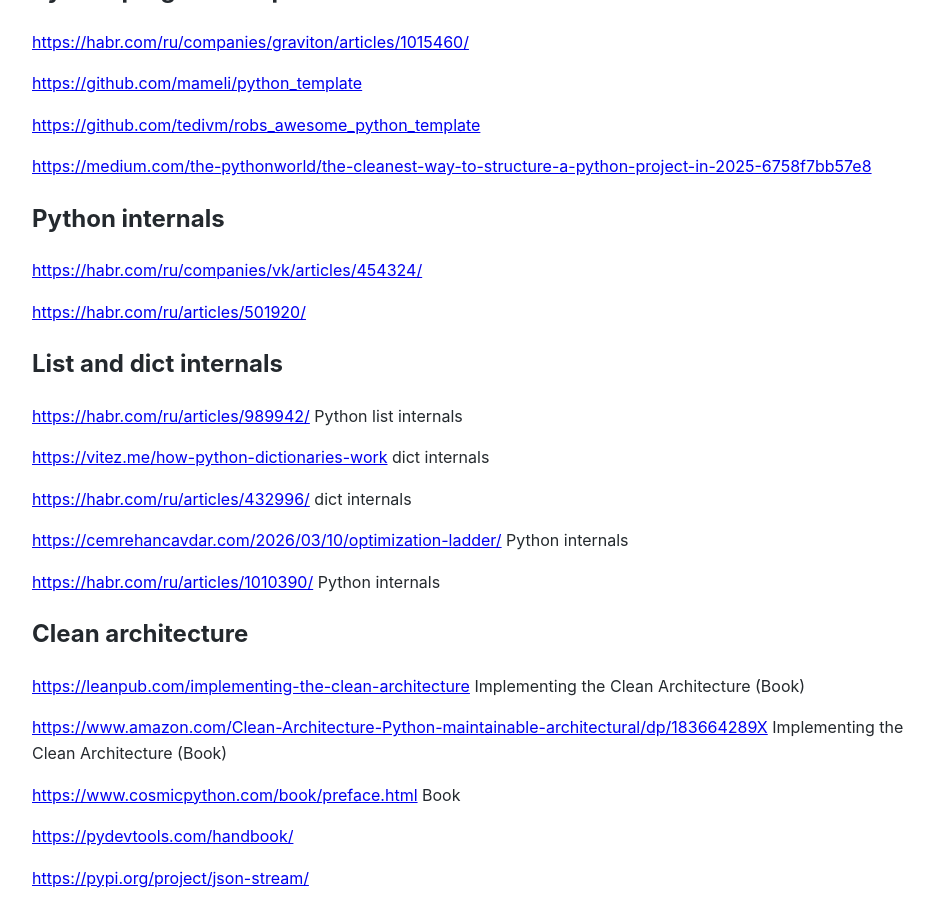
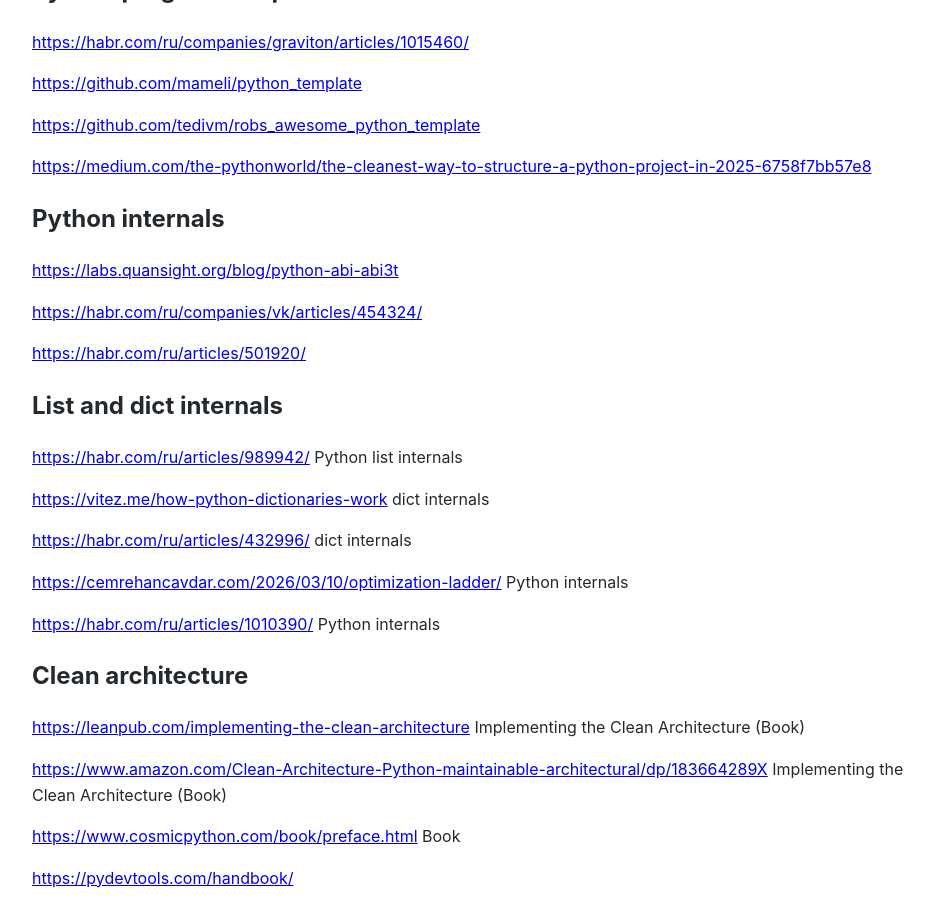
Before and after one commit to Michael-Lubinsky/michael-lubinsky.github.com, a Jekyll site: the page built from python/python_links.md, in a window 1280 px wide and 900 px high, scrolled down 1372 px. Shown: the whole window, without its empty margins (158-1092 px from the left). Built offline with Jekyll 4.4.1, drawn with Linux system fonts in a browser that asks for light colours; our own code applies the rules of GitHub Pages for plain Markdown files.

Commit message:
Update python_links.md

```diff
--- a/python/python_links.md
+++ b/python/python_links.md
@@ -21,6 +21,7 @@
 
 
 ## Useful libs
+
 
 <https://habr.com/ru/articles/1027354/> Nuitka (convertor to C)
 
@@ -71,6 +72,8 @@
 <https://medium.com/the-pythonworld/the-cleanest-way-to-structure-a-python-project-in-2025-6758f7bb57e8>
 
 ## Python internals
+
+<https://labs.quansight.org/blog/python-abi-abi3t>
 
 <https://habr.com/ru/companies/vk/articles/454324/>
 
```
